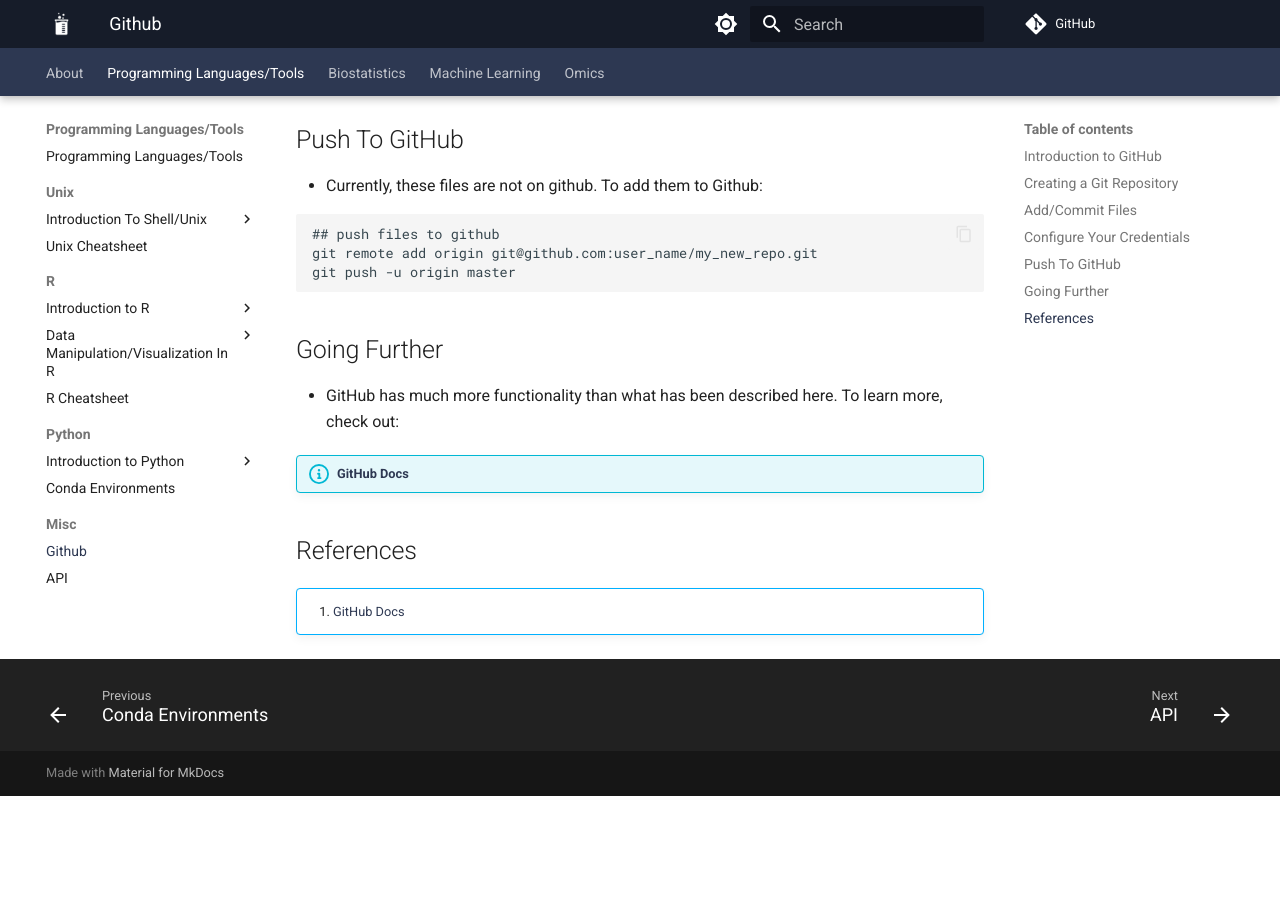
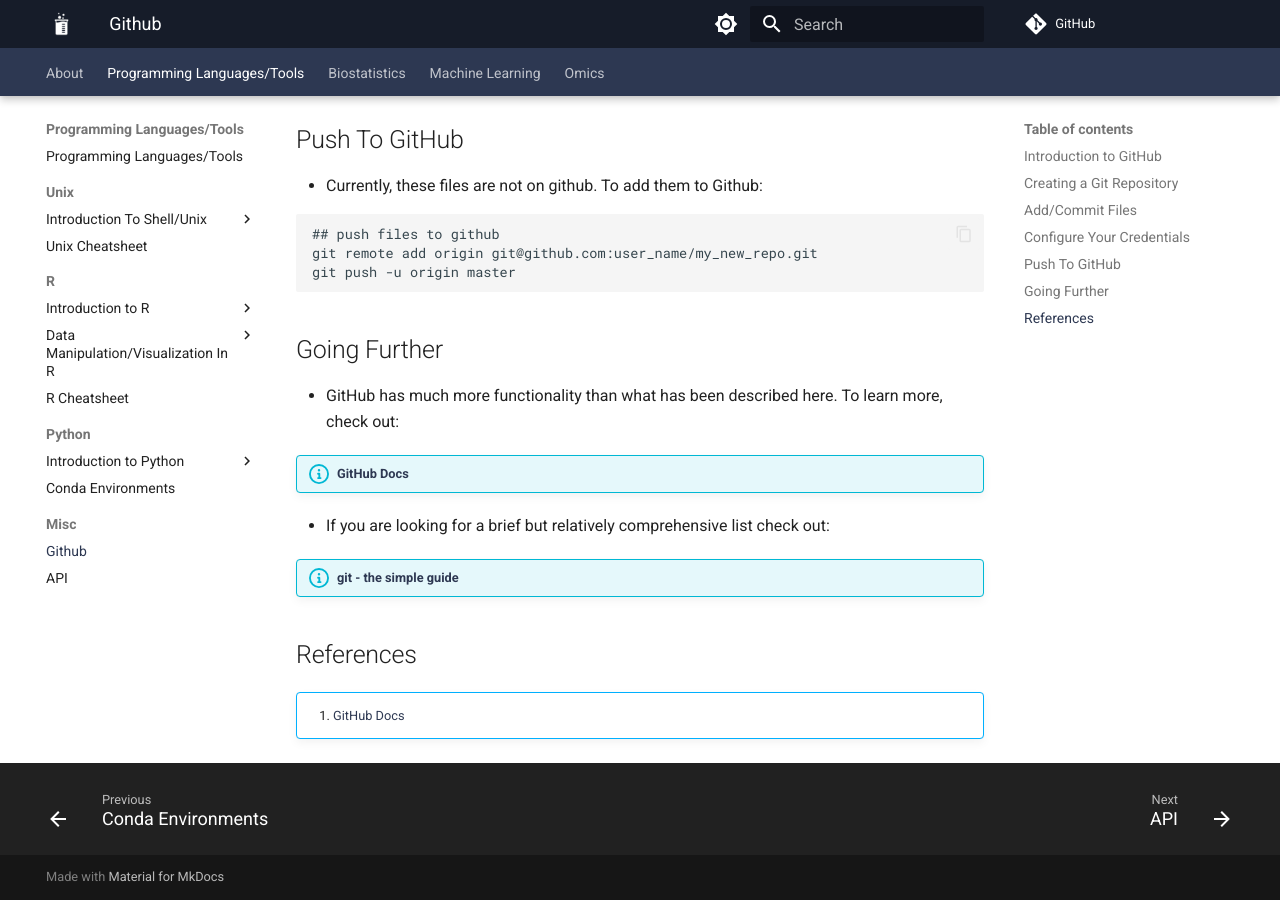
Before and after one commit to comp-tox-jhu/CompToxLab, an MkDocs documentation site: the page built from docs/programming_languages_tools/misc/github.md, in a window 1280 px wide and 900 px high, scrolled down 1067 px. Built offline with MkDocs 1.6.1 and Material for MkDocs 9.7.7, drawn with Linux system fonts in a browser that asks for light colours; comment, search, counter and statistics services are not loaded; before the commit the page ends 1863 px from its top, so only the background shows below that.

Commit message:
Update github.md

```diff
--- a/docs/programming_languages_tools/misc/github.md
+++ b/docs/programming_languages_tools/misc/github.md
@@ -56,6 +56,10 @@
 
 !!! info "[GitHub Docs](https://docs.github.com/en){:target="_blank" rel="noopener"}"
 
+- If you are looking for a brief but relatively comprehensive list check out:
+
+!!! info "[git - the simple guide](https://rogerdudler.github.io/git-guide/){:target="_blank" rel="noopener"}"
+
 ## References
 
 !!! abstract ""
```
